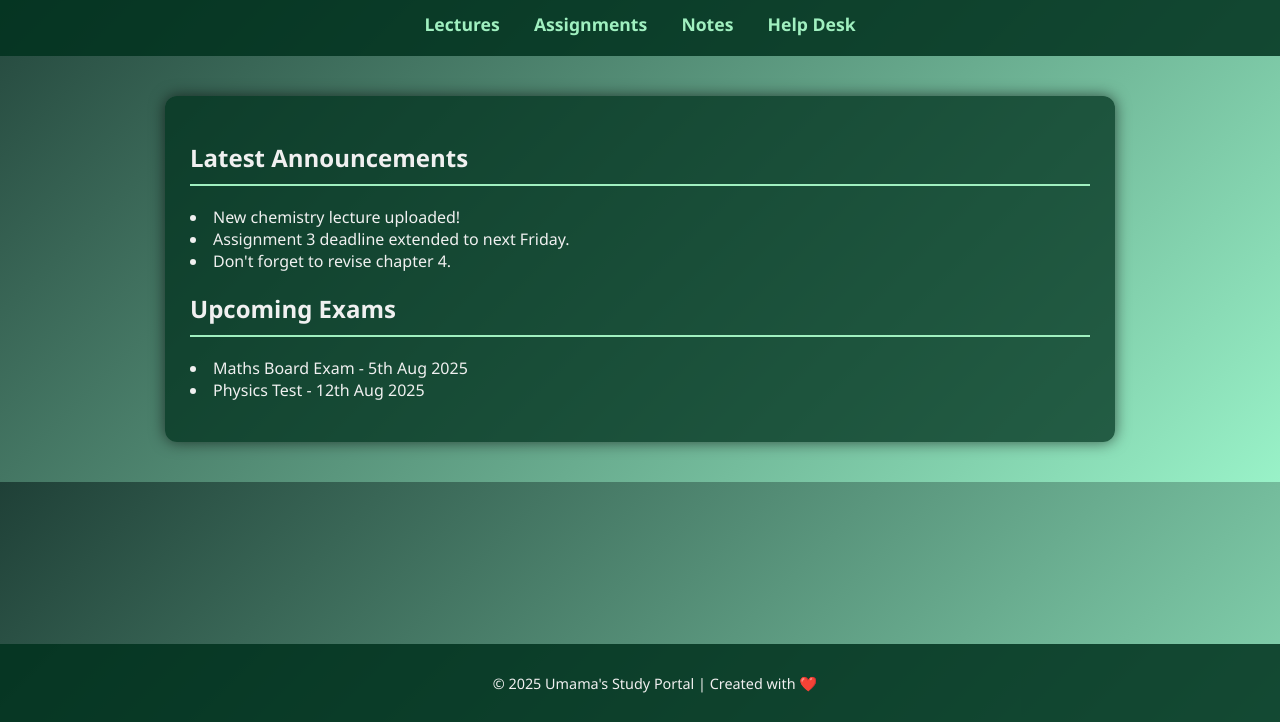
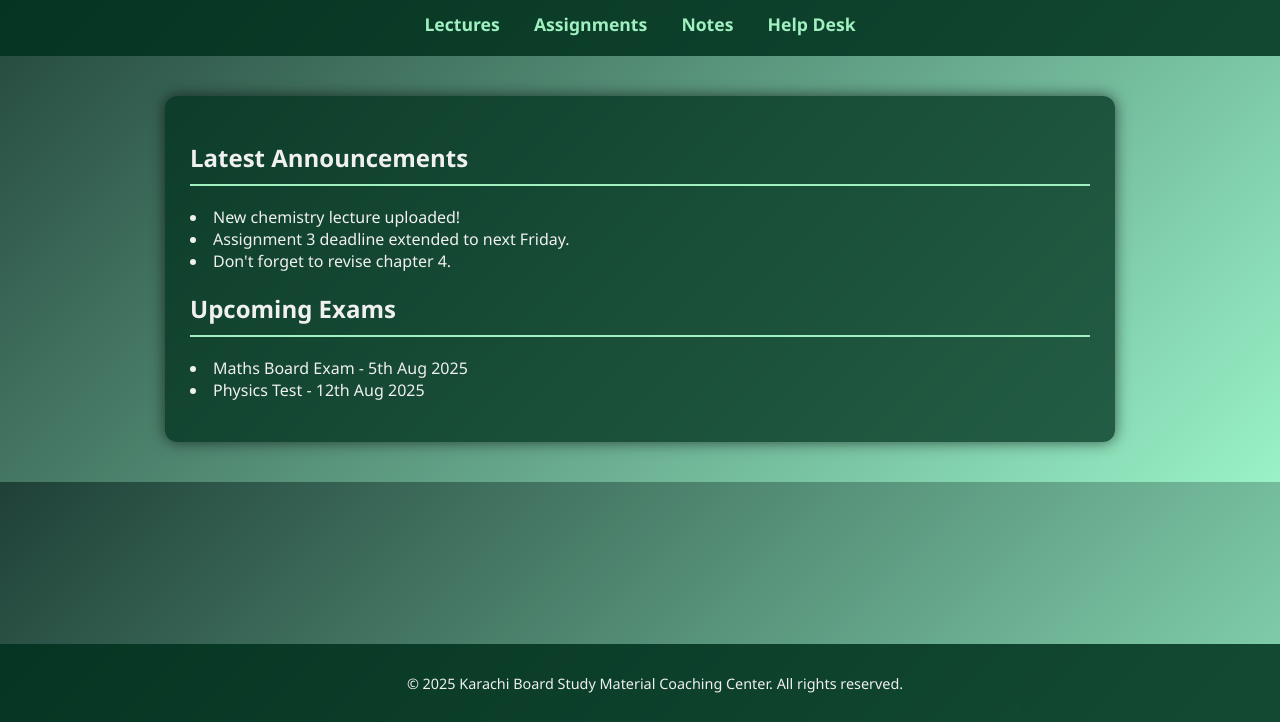
Before and after one commit to catto2006/umama-study-portal, a plain HTML site: page index.html in a window 1280 px wide. Shown: the part 78-800 px from the top of the page. Drawn offline with Linux system fonts and the light colour scheme.

Commit message:
Update index.html

```diff
--- a/index.html
+++ b/index.html
@@ -37,7 +37,7 @@
   </main>
 
   <footer>
-    <p>© 2025 Umama's Study Portal | Created with ❤️</p>
+       <p>© 2025 Karachi Board Study Material Coaching Center. All rights reserved.</p>
   </footer>
 </body>
 </html>
```
